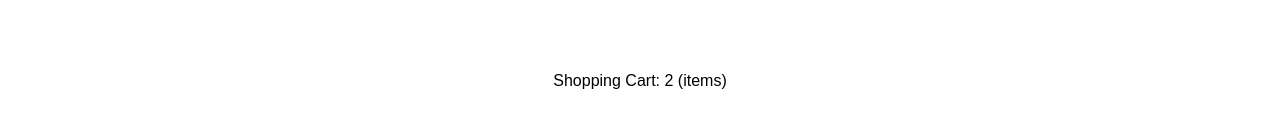
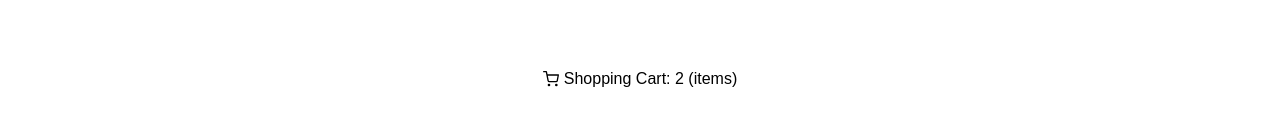
Before and after one commit to steven0x51/robot-gallery, a React (Create React App) app: page / in a window 1280 px wide. Shown: the part 155-293 px from the top of the page. Built offline with nearby package versions, Linux system fonts and the light colour scheme.

Commit message:
add shopping cart icon to button

```diff
--- a/src/components/ShoppingCart.tsx
+++ b/src/components/ShoppingCart.tsx
@@ -1,5 +1,6 @@
 import React from "react";
 import styles from "./ShoppingCart.module.css";
+import { FiShoppingCart } from "react-icons/fi";
 
 interface Props {
 
@@ -18,7 +19,10 @@ class ShoppingCart extends React.Component<Props, State> {
     render() {
         return (
             <div className={styles.cartContainer}>
-                <button className={styles.button} onClick={() => this.setState({dropDown: !this.state.dropDown})}>Shopping Cart: 2 (items)</button>
+                <button className={styles.button} onClick={() => this.setState({dropDown: !this.state.dropDown})}>
+                    <FiShoppingCart />
+                    <span>Shopping Cart: 2 (items)</span>
+                </button>
                 <div className={styles.cartDropDown} style={{display: this.state.dropDown ? "block" : "none"}}>
                     <ul>
                         <li>robot 1</li>
```
